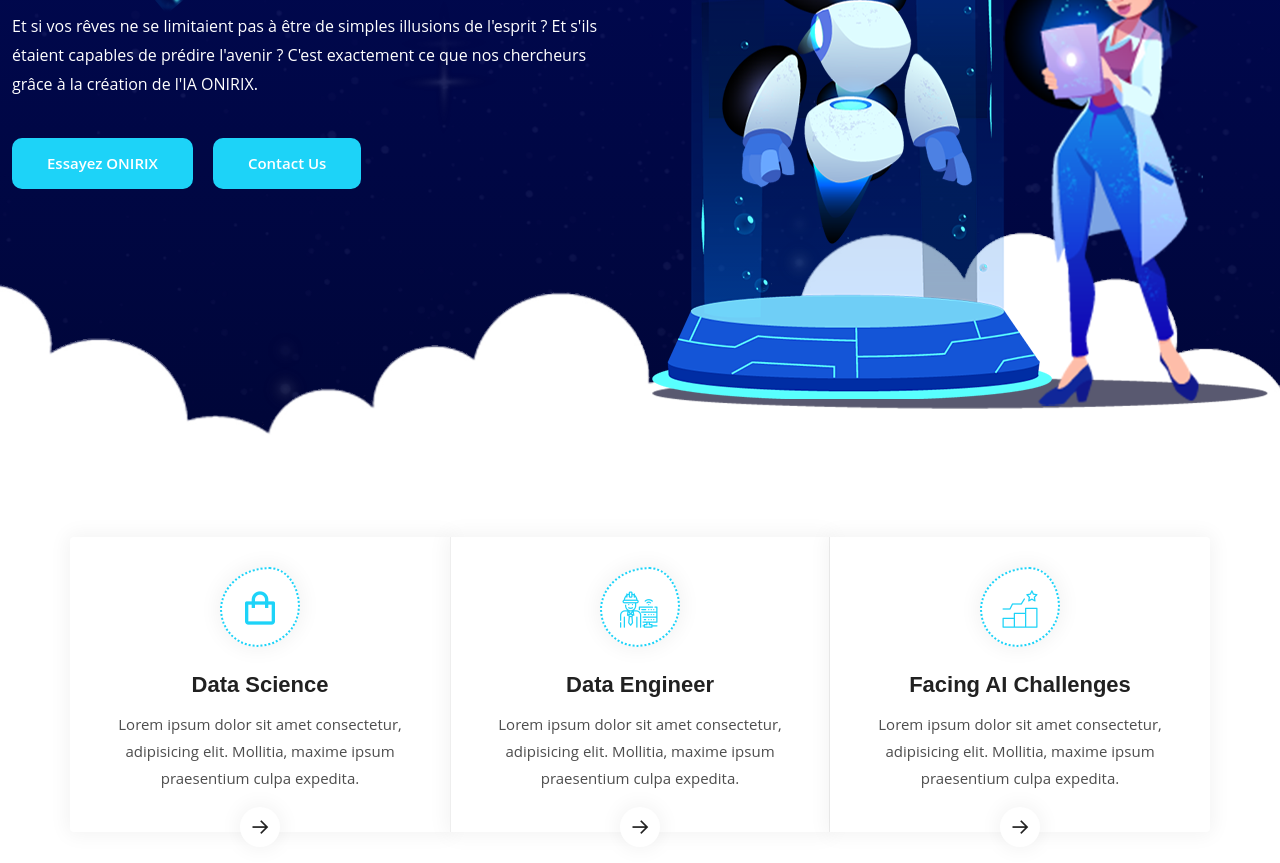
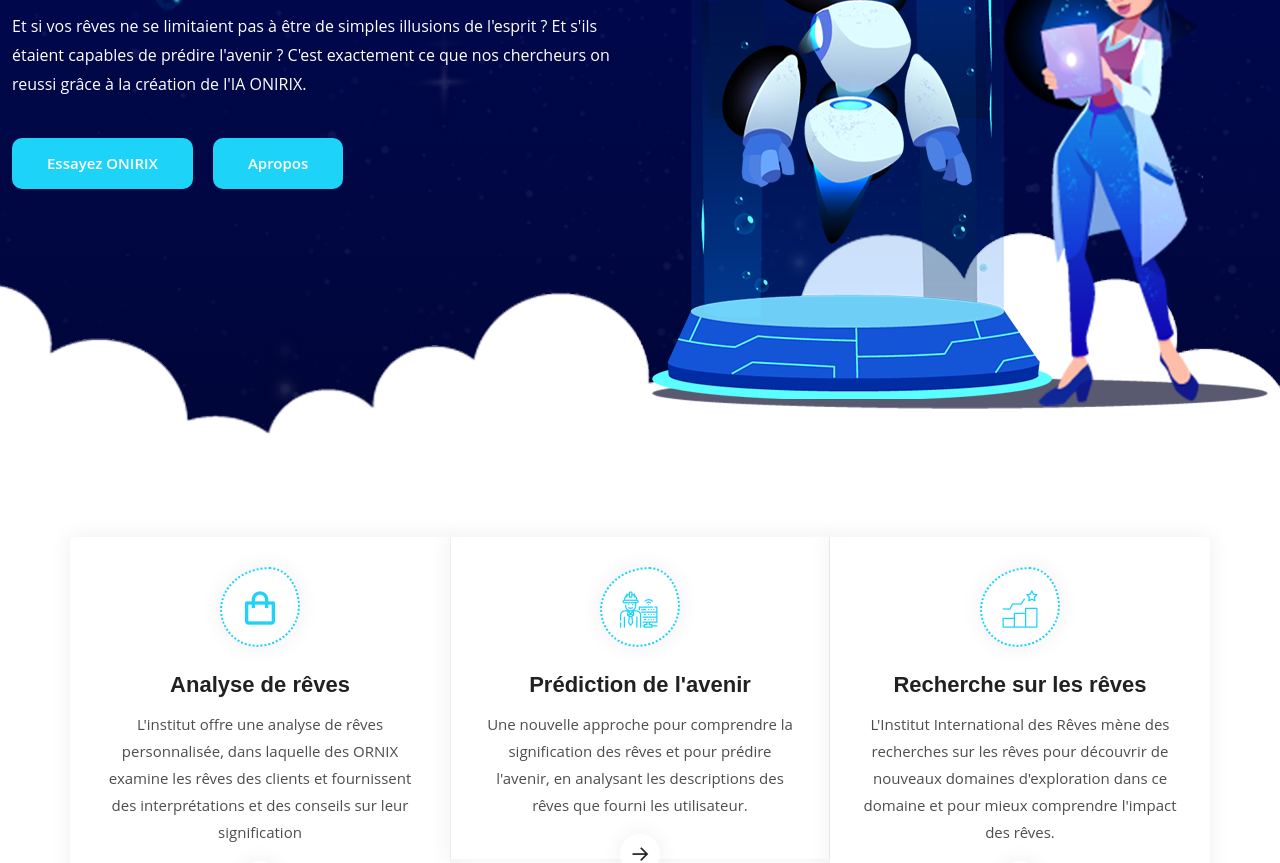
Before and after one commit to codascii/raiv-webcup-2023, a Next.js app: page / in a window 1280 px wide. Shown: the part 400-1263 px from the top of the page. Built offline with nearby package versions, Linux system fonts and the light colour scheme.

Commit message:
mdification du titre et des services sur la page d'accueil

```diff
--- a/components/HomeOne/Features.js
+++ b/components/HomeOne/Features.js
@@ -4,25 +4,25 @@
 const featuresData = [
   {
     iconName: "bx bx-shopping-bag",
-    title: "Data Science",
+    title: "Analyse de rêves",
     shortText:
-      "Lorem ipsum dolor sit amet consectetur, adipisicing elit. Mollitia, maxime ipsum praesentium culpa expedita.",
+      "L'institut offre une analyse de rêves personnalisée, dans laquelle des ORNIX examine les rêves des clients et fournissent des interprétations et des conseils sur leur signification",
     viewDetails: "/service-details",
     aosDelay: "100",
   },
   {
     iconName: "flaticon-engineer",
-    title: "Data Engineer",
+    title: "Prédiction de l'avenir",
     shortText:
-      "Lorem ipsum dolor sit amet consectetur, adipisicing elit. Mollitia, maxime ipsum praesentium culpa expedita.",
+      "Une nouvelle approche pour comprendre la signification des rêves et pour prédire l'avenir, en analysant les descriptions des rêves que fourni les utilisateur.",
     viewDetails: "/service-details",
     aosDelay: "200",
   },
   {
     iconName: "flaticon-success",
-    title: "Facing AI Challenges",
+    title: "Recherche sur les rêves",
     shortText:
-      "Lorem ipsum dolor sit amet consectetur, adipisicing elit. Mollitia, maxime ipsum praesentium culpa expedita.",
+      "L'Institut International des Rêves mène des recherches sur les rêves pour découvrir de nouveaux domaines d'exploration dans ce domaine et pour mieux comprendre l'impact des rêves.",
     viewDetails: "/service-details",
     aosDelay: "300",
   },
--- a/components/HomeOne/MainBanner.js
+++ b/components/HomeOne/MainBanner.js
@@ -23,7 +23,7 @@
                   data-aos-delay="200"
                 >
                   Et si vos rêves ne se limitaient pas à être de simples illusions de l'esprit ? Et s'ils étaient capables
-de prédire l'avenir ? C'est exactement ce que nos chercheurs grâce à la création de l'IA ONIRIX.
+de prédire l'avenir ? C'est exactement ce que nos chercheurs on reussi grâce à la création de l'IA ONIRIX.
                 </p>
 
                 <div
@@ -36,8 +36,8 @@
                     Essayez ONIRIX
                   </Link>
 
-                  <Link href="/contact" className="default-btn">
-                    Contact Us
+                  <Link href="/about-1" className="default-btn">
+                    Apropos
                   </Link>
                 </div>
               </div>
--- a/pages/_app.js
+++ b/pages/_app.js
@@ -24,7 +24,7 @@
     <>
       <Head>
         <meta name="viewport" content="width=device-width, initial-scale=1" />
-        <title>Jumpx - React Next.js AI & IT Startup Template</title>
+        <title>Onirix - Institut Internationnal des rêves</title>
       </Head>
 
       <Component {...pageProps} />
```
